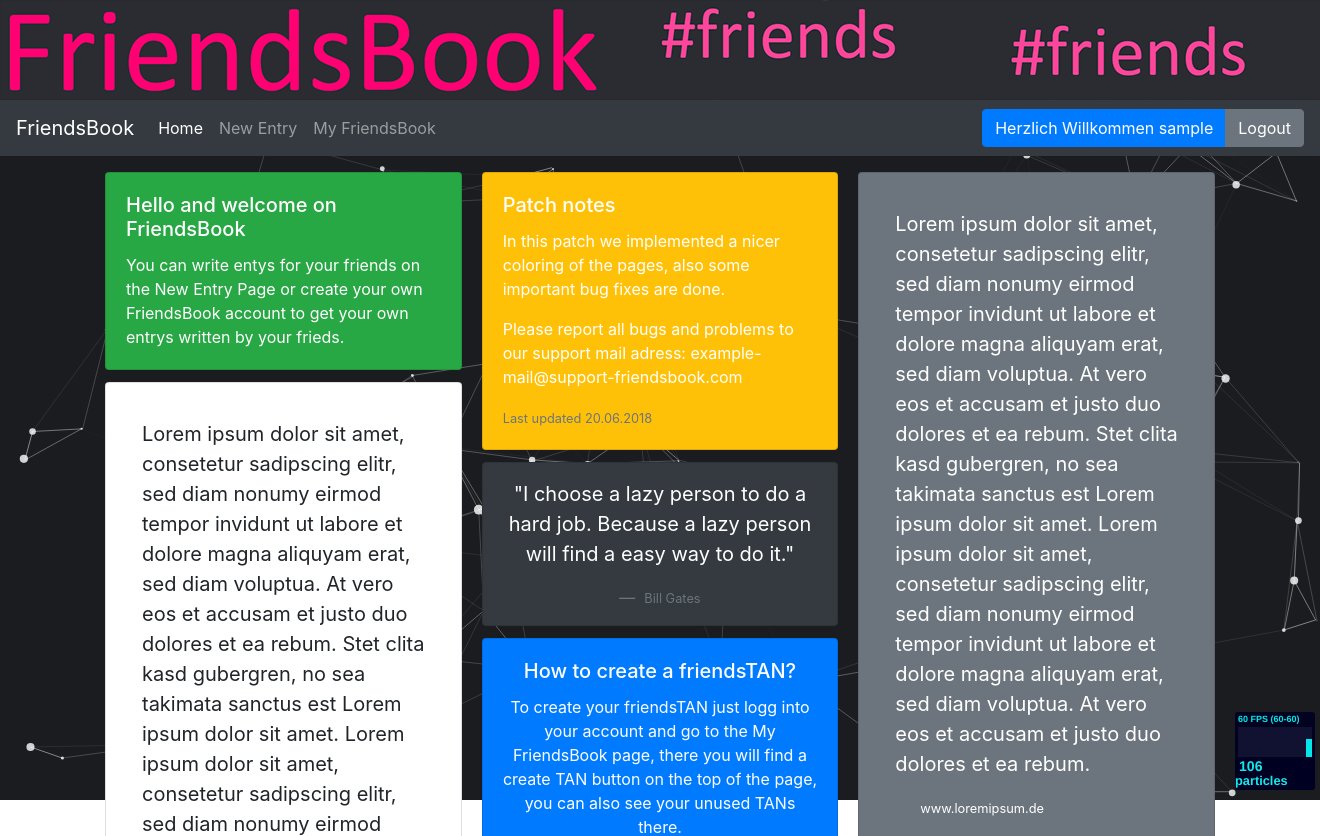
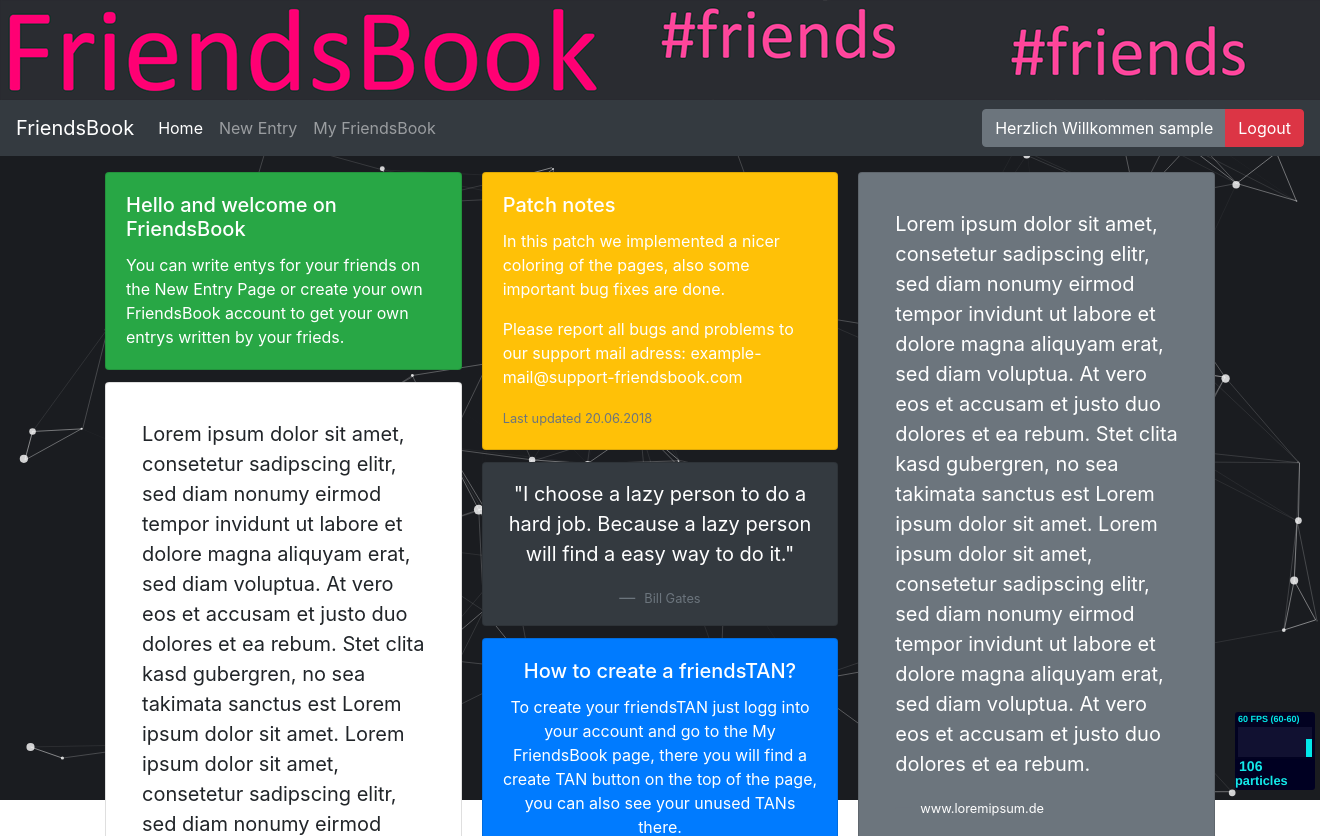
Before and after one commit to iCaotix/hft-ipr-projekt, a PHP site: page / in a window 1320 px wide; the page is wider, and only the part inside the window is pictured. Shown: the top 836 px of that part. Run offline with PHP 8.4, Linux system fonts and the light colour scheme; the visitor is signed in with stand-in values (Sample User, id 1); a stand-in replaces the project's code that opens the database connection.

Commit message:
Minor changes in buttons on nav element

```diff
--- a/segments/_header.php
+++ b/segments/_header.php
@@ -33,7 +33,7 @@
     <form class="form-inline my-2 my-lg-0">
       <div class="btn-group" role="group" aria-label="Basic example">
         <!-- Button Login -->
-        <a class="btn btn-secondary" href="index.php?page=login" role="button">
+        <a class="btn btn-primary" href="index.php?page=login" role="button">
           Login
         </a>
 
--- a/segments/_headerSession.php
+++ b/segments/_headerSession.php
@@ -44,10 +44,10 @@
         <form action="" method="post">
           <?php
             if(isset($_SESSION['username'])){
-              echo('<input class="btn btn-primary" type="button" value="Herzlich Willkommen ' . $_SESSION['username'] . '"></input>');
+              echo('<input class="btn btn-secondary" type="button" value="Herzlich Willkommen ' . $_SESSION['username'] . '"></input>');
             }
           ?>
-          <input class="btn btn-secondary" onClick="window.location.href = 'php/logout.php'" type="button" value="Logout"></input>
+          <input class="btn btn-danger" onClick="window.location.href = 'php/logout.php'" type="button" value="Logout"></input>
 
         </form>
       </div>
```
